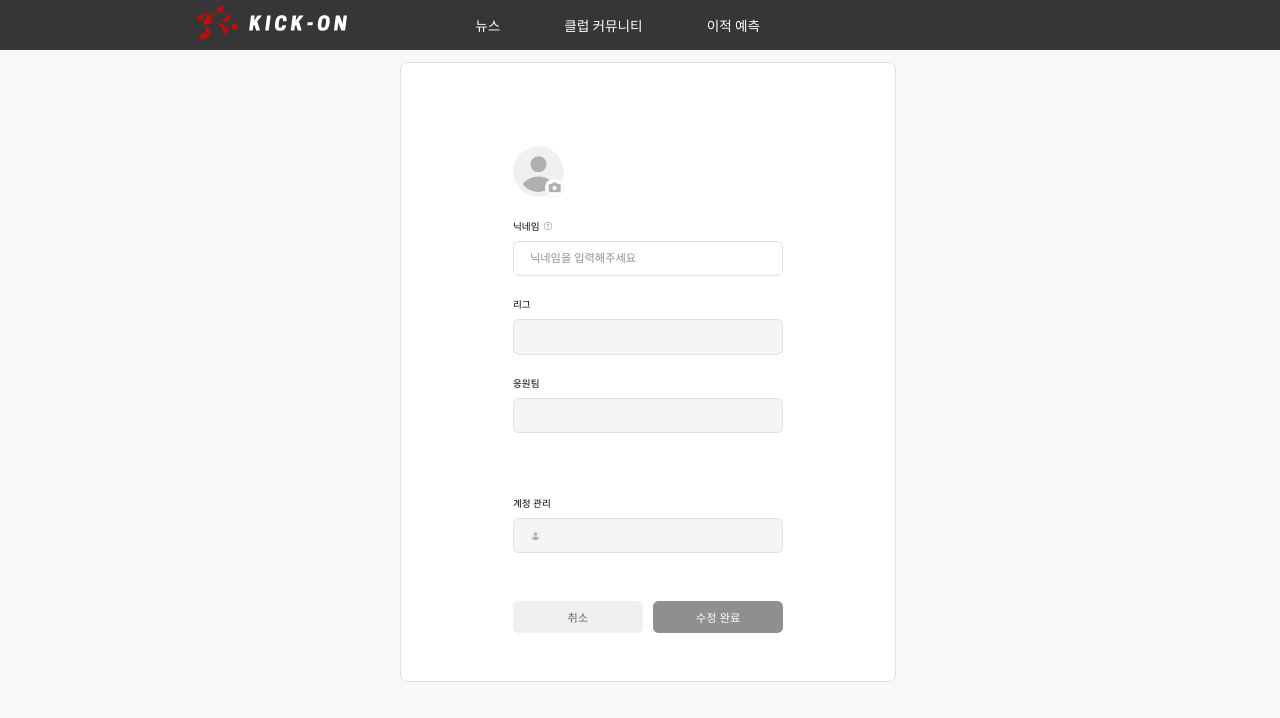
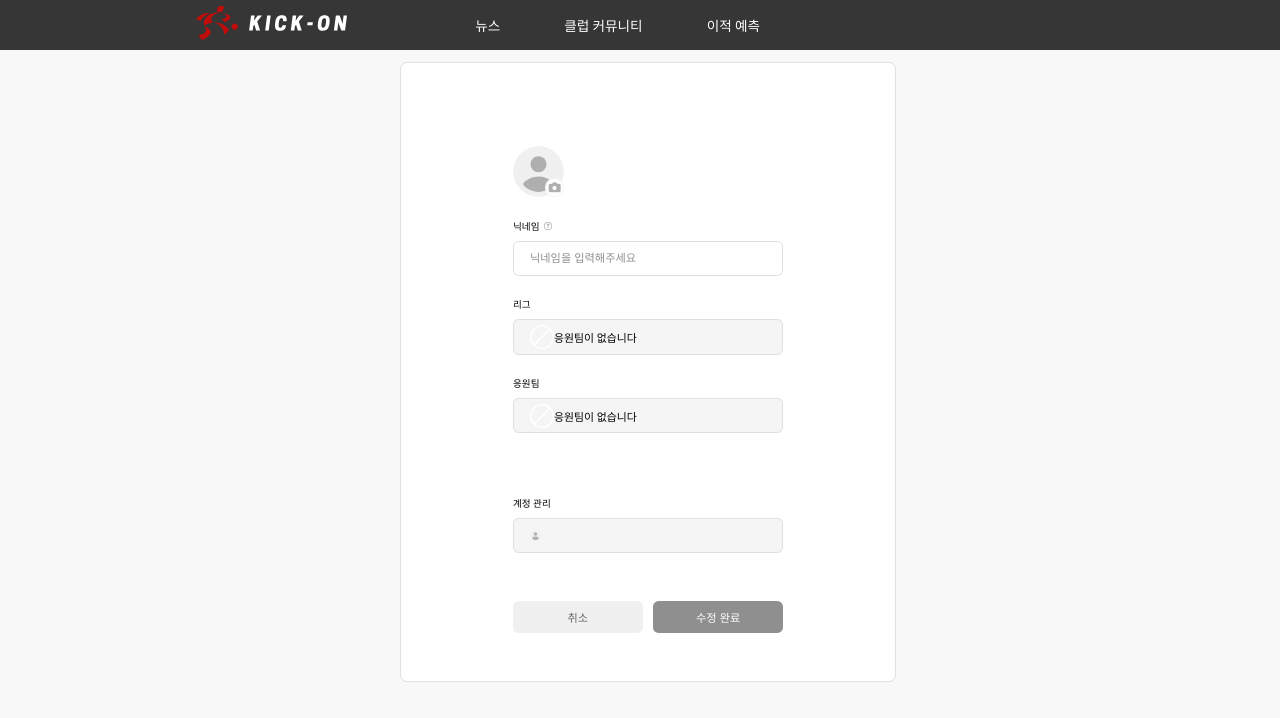
Before and after one commit to haerxeong/kickon-frontend, a React (Vite) app: page /profile in a window 1280 px wide. Shown: the top 718 px of the page. Built offline with nearby package versions, Linux system fonts and the light colour scheme; no server answers.

Commit message:
refactor: 프로필 수정화면에 응원팀 없을 때 로직처리

```diff
--- a/src/pages/ProfileSettings/ProfileSettings.jsx
+++ b/src/pages/ProfileSettings/ProfileSettings.jsx
@@ -10,6 +10,7 @@ import { BsQuestionCircle } from "react-icons/bs";
 import { getUserInfo } from "../../apis/domains/main/getUserInfo";
 import { updateUserInfo } from "../../apis/domains/auth/updateUserInfo";
 import { useNavigate } from "react-router-dom";
+import { BsBan } from "react-icons/bs";
 
 const ProfileSettings = () => {
   const navigate = useNavigate();
@@ -181,24 +182,36 @@ const ProfileSettings = () => {
       <S.InputGroup>
         <S.InputLabel>리그</S.InputLabel>
         <S.AccountInfoContainer>
-          {selectedLeagueData && (
+          {selectedLeagueData ? (
             <S.LeftContent>
-              <S.SelectedImage src={selectedLeagueData.logoUrl} alt={selectedLeagueData.krName} />
-              <S.SelectedName>{selectedLeagueData.krName}</S.SelectedName>
+              <S.SelectedImage src={selectedLeagueData.logoUrl || {BsBan}} alt={selectedLeagueData.krName} />
+              <S.SelectedName>{selectedLeagueData.krName || '응원팀이 없습니다' }</S.SelectedName>
             </S.LeftContent>
-          )}
+          ) : (
+              <S.LeftContent>
+                <BsBan size={24} />
+                <S.SelectedName>응원팀이 없습니다</S.SelectedName>
+              </S.LeftContent>
+          )
+          }
         </S.AccountInfoContainer>
       </S.InputGroup>
 
       <S.InputGroup>
         <S.InputLabel>응원팀</S.InputLabel>
         <S.AccountInfoContainer>
-          {selectedTeam && (
+          {selectedTeam ? (
             <S.LeftContent>
-              <S.SelectedImage src={teamLogoUrl} alt={selectedTeam} />
-              <S.SelectedName>{selectedTeam}</S.SelectedName>
+              <S.SelectedImage src={teamLogoUrl || {BsBan}} alt={selectedTeam} />
+              <S.SelectedName>{selectedTeam || '응원팀이 없습니다'}</S.SelectedName>
             </S.LeftContent>
-          )}
+          ) : (
+              <S.LeftContent>
+                <BsBan size={24} />
+                <S.SelectedName>응원팀이 없습니다</S.SelectedName>
+              </S.LeftContent>
+          )
+          }
         </S.AccountInfoContainer>
       </S.InputGroup>
 
```
